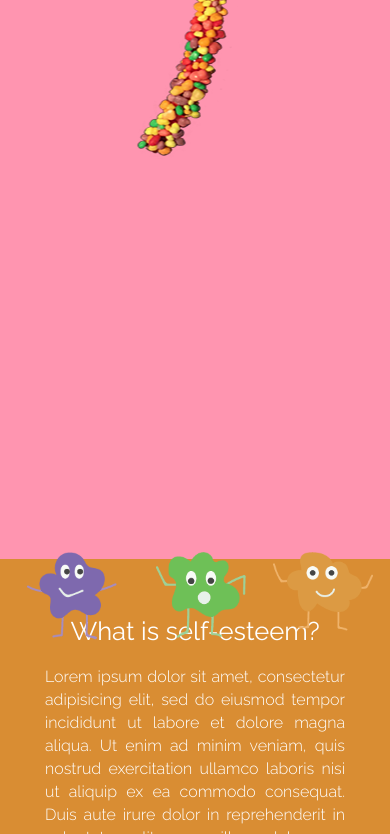
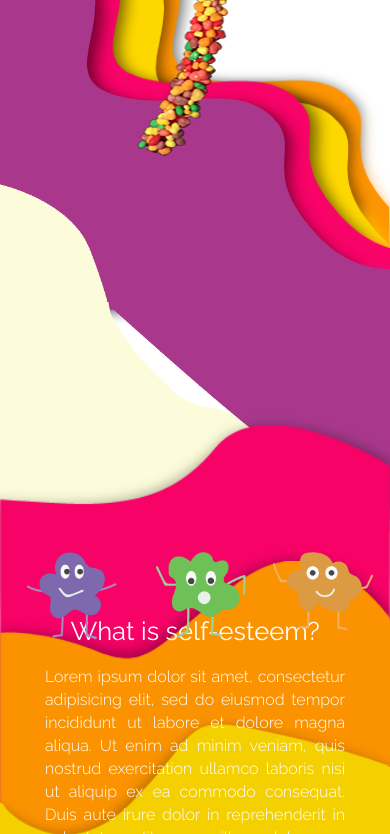
Before and after one commit to erinkahn/nerds, a website: page index.html in a window 390 px wide. Shown: the part 81-915 px from the top of the page. Drawn offline with nearby package versions, Linux system fonts and the light colour scheme; files that its build step writes are made by us from their sources.

Commit message:
backgrounds done for mobile

```diff
--- a/index.html
+++ b/index.html
@@ -16,6 +16,8 @@
 
 	</head>
 	<body>
+
+	<div class="page-wrap">
 
 
 		<nav class="navBar">
@@ -121,7 +123,7 @@
 		<!--back to top button-->
 
 
-
+	</div>
 
 
 		<!-- NOOBS: if you're working in plain old ES5 JS, do so in dist/js and use this script tag -->
--- a/src/scss/app.scss
+++ b/src/scss/app.scss
@@ -10,10 +10,36 @@
 }
 
 body {
+	// background:
+	//    url(number.png) 600px 10px no-repeat,
+	//    url(thingy.png) 10px 10px no-repeat,
+	//    url(Paper-4.png) ;
 	background: #fff;
 	font-family: 'Raleway', sans-serif;
 }
 
+
+.page-wrap{
+	background: //mobile size
+		url(../../dist/img/whitebottom.png),
+		url(../../dist/img/yellowcharacter.png),
+		url(../../dist/img/blackunderyellowch.png),
+		url(../../dist/img/orangecharacter.png),
+		url(../../dist/img/blackunderorangech.png),
+		url(../../dist/img/pinkcharacter.png),
+		url(../../dist/img/blackunderpinkch.png),
+		url(../../dist/img/purplefirstlayerwithwhite.png),
+		url(../../dist/img/blackunderpurple.png),
+		url(../../dist/img/pinksecondlayer.png),
+		url(../../dist/img/blackunderpink.png),
+		url(../../dist/img/yellowthirdlayer.png),
+		url(../../dist/img/blackunderyellow.png),
+		url(../../dist/img/orangefourthlayer.png),
+		url(../../dist/img/blackunderorange.png), ; //one img will be on top of two img
+	background-repeat: no-repeat, no-repeat, no-repeat, no-repeat, no-repeat;
+	background-size: 100% auto;
+	background-position: 0% 43%, 0% 38%, 0% 33.4%, 0% 31%, 0% 27.4%, 0% 24%, 0% 20.9%, 0% 1%, 0% 0.5%, 0% 0.3%, 0% 0%, 0% -1%, 0% 0%, 0% 0%, 0% 0%;
+}
 
 
 // navigation menu----------------------------------
@@ -150,7 +176,7 @@ body {
 //top section
 #top{
 	height: 640px;
-	background-color: #ff95b0;
+
 
 	//mobile rope
 	.rope{
@@ -237,7 +263,6 @@ body {
 //-------section2 self esteem---------------------------------------
 
 section#self-esteem{
-	background-color: #d98d33;
 	width: 100%;
 }
 
@@ -330,7 +355,6 @@ section#self-esteem{
 //-------section3 games---------------------------------------
 
 section#games{
-	background-color: #3da3d8;
 	width: 100%;
 }
 
```
Also changed, not shown: dist/img/Layer 0.png (added), dist/img/blackunderorange.png (added), dist/img/blackunderorangech.png (added), dist/img/blackunderpink.png (added), dist/img/blackunderpinkch.png (added), dist/img/blackunderpurple.png (added), dist/img/blackunderyellow.png (added), dist/img/blackunderyellowch.png (added), dist/img/logo.png (deleted), dist/img/orangecharacter.png (added), dist/img/orangefourthlayer.png (added), dist/img/pinkcharacter.png (added), dist/img/pinksecondlayer.png (added), dist/img/purplefirstlayer.png (added), 4 more files.
